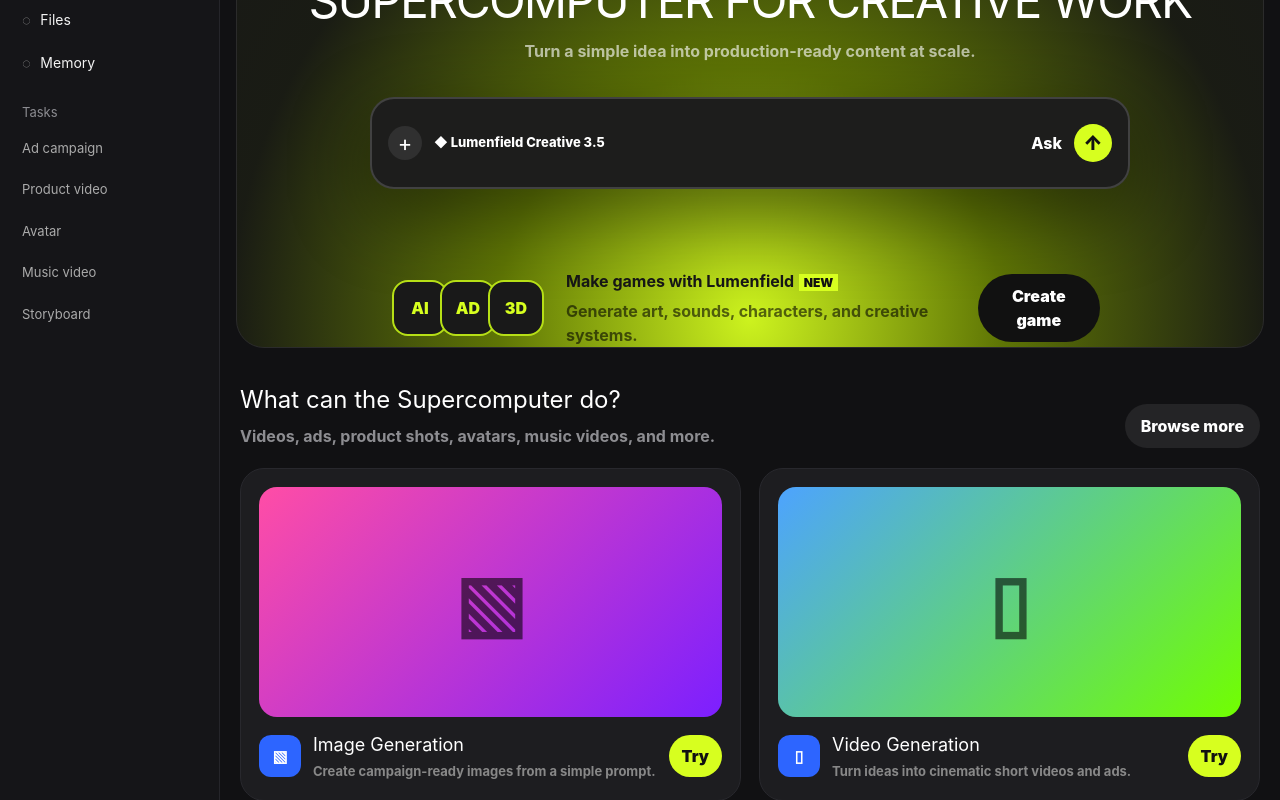
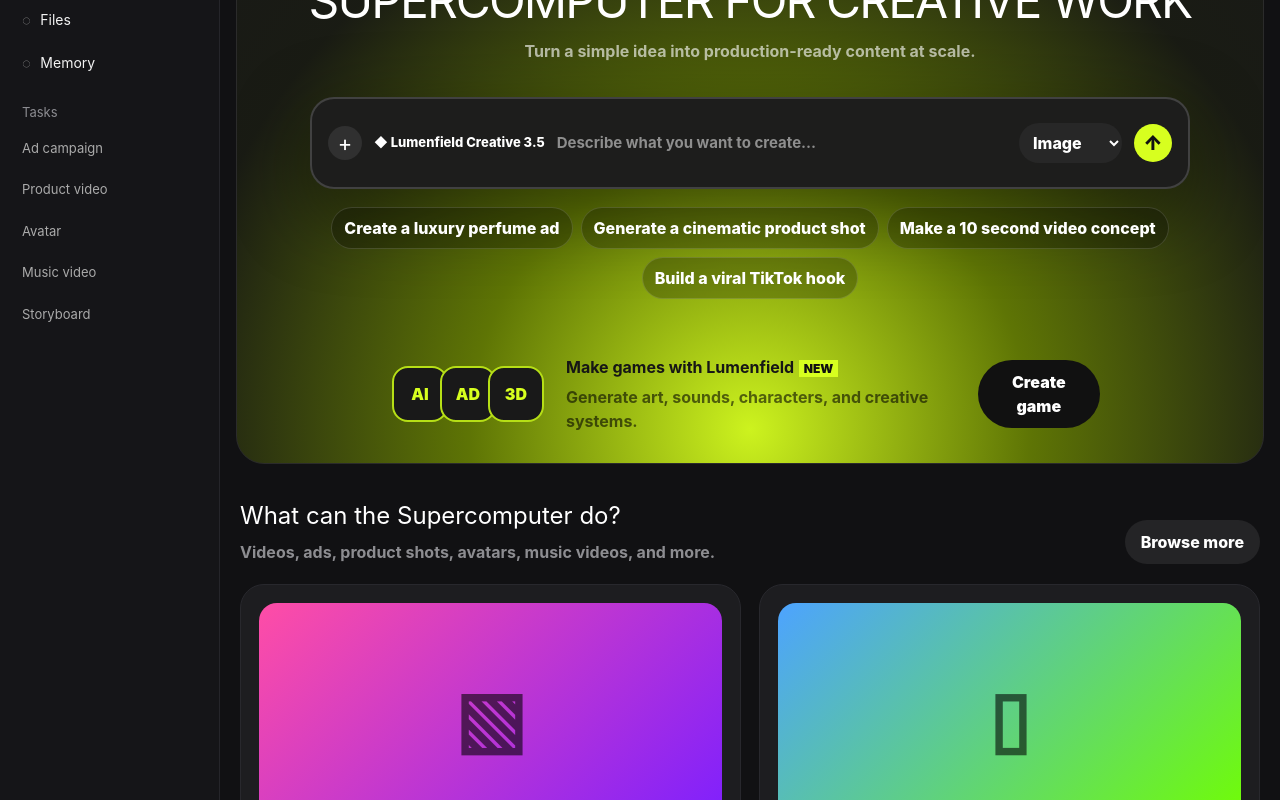
Before and after one commit to ayyildizhakan58-design/novaframe, a Next.js app: page /supercomputer in a window 1280 px wide. Shown: the part 280-1080 px from the top of the page. Built offline with nearby package versions, Linux system fonts and the light colour scheme.

Commit message:
Make Supercomputer prompt interactive

```diff
--- a/app/supercomputer/page.tsx
+++ b/app/supercomputer/page.tsx
@@ -1,77 +1,53 @@
+"use client";
+
+import { useState } from "react";
+
 const cards = [
-  {
-    title: "Image Generation",
-    desc: "Create campaign-ready images from a simple prompt.",
-    icon: "▧",
-    badge: "Try",
-    gradient: "linear-gradient(135deg, #ff4da6, #7c1fff)",
-  },
-  {
-    title: "Video Generation",
-    desc: "Turn ideas into cinematic short videos and ads.",
-    icon: "▯",
-    badge: "Try",
-    gradient: "linear-gradient(135deg, #4da3ff, #71ff00)",
-  },
-  {
-    title: "Product Studio",
-    desc: "Generate product shots, UGC concepts, and brand visuals.",
-    icon: "◈",
-    badge: "New",
-    gradient: "linear-gradient(135deg, #ffe66d, #ff4da6)",
-  },
-  {
-    title: "Creative Apps",
-    desc: "Explore reusable tools for ads, creators, and workflows.",
-    icon: "⌘",
-    badge: "Open",
-    gradient: "linear-gradient(135deg, #71ff00, #00d4ff)",
-  },
+  { title: "Image Generation", desc: "Create campaign-ready images from a simple prompt.", icon: "▧", badge: "Try", type: "image", gradient: "linear-gradient(135deg, #ff4da6, #7c1fff)" },
+  { title: "Video Generation", desc: "Turn ideas into cinematic short videos and ads.", icon: "▯", badge: "Try", type: "video", gradient: "linear-gradient(135deg, #4da3ff, #71ff00)" },
+  { title: "Product Studio", desc: "Generate product shots, UGC concepts, and brand visuals.", icon: "◈", badge: "New", type: "product", gradient: "linear-gradient(135deg, #ffe66d, #ff4da6)" },
+  { title: "Creative Apps", desc: "Explore reusable tools for ads, creators, and workflows.", icon: "⌘", badge: "Open", type: "apps", gradient: "linear-gradient(135deg, #71ff00, #00d4ff)" },
 ];
 
 const menu = ["New task", "Games", "Search", "My office", "Marketplace", "Files", "Memory"];
 const tasks = ["Ad campaign", "Product video", "Avatar", "Music video", "Storyboard"];
+const suggestions = ["Create a luxury perfume ad", "Generate a cinematic product shot", "Make a 10 second video concept", "Build a viral TikTok hook"];
 
 export default function SupercomputerPage() {
+  const [prompt, setPrompt] = useState("");
+  const [mode, setMode] = useState("image");
+  const [result, setResult] = useState<string | null>(null);
+  const [loading, setLoading] = useState(false);
+
+  function runPrompt(selectedMode = mode) {
+    const cleanPrompt = prompt.trim();
+    if (!cleanPrompt) {
+      setResult("Write a prompt first, then choose Image, Video, Product, or Apps.");
+      return;
+    }
+
+    setLoading(true);
+    setMode(selectedMode);
+    setResult(null);
+
+    setTimeout(() => {
+      setLoading(false);
+      setResult(`Ready to generate ${selectedMode} content for: ${cleanPrompt}\n\nNext step: connect this button to FAL, Runway, or Gemini API.`);
+    }, 700);
+  }
+
   return (
     <main style={styles.shell}>
       <aside style={styles.sidebar}>
-        <div style={styles.brandRow}>
-          <div style={styles.logo}>L</div>
-          <strong>Lumenfield</strong>
-        </div>
-
-        <nav style={styles.nav}>
-          {menu.map((item, index) => (
-            <a key={item} style={styles.navItem} href="#">
-              <span style={styles.navIcon}>{index === 0 ? "+" : "◌"}</span>
-              {item}
-              {item === "Games" && <span style={styles.newBadge}>NEW</span>}
-            </a>
-          ))}
-        </nav>
-
+        <div style={styles.brandRow}><div style={styles.logo}>L</div><strong>Lumenfield</strong></div>
+        <nav style={styles.nav}>{menu.map((item, index) => <a key={item} style={styles.navItem} href="#"><span style={styles.navIcon}>{index === 0 ? "+" : "◌"}</span>{item}{item === "Games" && <span style={styles.newBadge}>NEW</span>}</a>)}</nav>
         <div style={styles.taskTitle}>Tasks</div>
-        <div style={styles.taskList}>
-          {tasks.map((task) => (
-            <div key={task} style={styles.taskItem}>{task}</div>
-          ))}
-        </div>
-
-        <div style={styles.priceBox}>
-          <span>Pricing</span>
-          <b>30% OFF</b>
-        </div>
+        <div style={styles.taskList}>{tasks.map((task) => <button key={task} style={styles.taskItem} onClick={() => setPrompt(task)}>{task}</button>)}</div>
+        <div style={styles.priceBox}><span>Pricing</span><b>30% OFF</b></div>
       </aside>
 
       <section style={styles.content}>
-        <header style={styles.topbar}>
-          <button style={styles.roundButton}>□</button>
-          <div style={styles.topActions}>
-            <button style={styles.upgrade}>Upgrade</button>
-            <button style={styles.shortcut}>⌘ Shortcuts</button>
-          </div>
-        </header>
+        <header style={styles.topbar}><button style={styles.roundButton}>□</button><div style={styles.topActions}><button style={styles.upgrade}>Upgrade</button><button style={styles.shortcut}>⌘ Shortcuts</button></div></header>
 
         <section style={styles.hero}>
           <div style={styles.heroLogo}>L</div>
@@ -81,242 +57,51 @@
           <div style={styles.promptBox}>
             <button style={styles.plusButton}>+</button>
             <div style={styles.modelBadge}>◆ Lumenfield Creative 3.5</div>
-            <div style={styles.promptSpacer} />
-            <button style={styles.askButton}>Ask</button>
-            <button style={styles.sendButton}>↑</button>
+            <input style={styles.promptInput} value={prompt} onChange={(e) => setPrompt(e.target.value)} onKeyDown={(e) => { if (e.key === "Enter") runPrompt(); }} placeholder="Describe what you want to create..." />
+            <select style={styles.modeSelect} value={mode} onChange={(e) => setMode(e.target.value)}><option value="image">Image</option><option value="video">Video</option><option value="product">Product</option><option value="apps">Apps</option></select>
+            <button style={styles.sendButton} onClick={() => runPrompt()}>{loading ? "…" : "↑"}</button>
           </div>
 
-          <div style={styles.heroFooter}>
-            <div style={styles.peopleCluster}>
-              <span style={styles.avatar}>AI</span>
-              <span style={styles.avatar}>AD</span>
-              <span style={styles.avatar}>3D</span>
-            </div>
-            <div>
-              <strong>Make games with Lumenfield</strong> <span style={styles.inlineNew}>NEW</span>
-              <p style={styles.heroMiniText}>Generate art, sounds, characters, and creative systems.</p>
-            </div>
-            <button style={styles.createGame}>Create game</button>
-          </div>
+          <div style={styles.suggestions}>{suggestions.map((s) => <button key={s} style={styles.suggestion} onClick={() => setPrompt(s)}>{s}</button>)}</div>
+
+          <div style={styles.heroFooter}><div style={styles.peopleCluster}><span style={styles.avatar}>AI</span><span style={styles.avatar}>AD</span><span style={styles.avatar}>3D</span></div><div><strong>Make games with Lumenfield</strong> <span style={styles.inlineNew}>NEW</span><p style={styles.heroMiniText}>Generate art, sounds, characters, and creative systems.</p></div><button style={styles.createGame} onClick={() => setPrompt("Create a game concept with characters, world, levels, and art direction")}>Create game</button></div>
         </section>
 
-        <section style={styles.sectionHead}>
-          <div>
-            <h2 style={styles.h2}>What can the Supercomputer do?</h2>
-            <p style={styles.muted}>Videos, ads, product shots, avatars, music videos, and more.</p>
-          </div>
-          <button style={styles.browse}>Browse more</button>
-        </section>
+        {result && <pre style={styles.resultBox}>{result}</pre>}
 
-        <section style={styles.grid}>
-          {cards.map((card) => (
-            <article key={card.title} style={styles.card}>
-              <div style={{ ...styles.thumb, background: card.gradient }}>
-                <span style={styles.thumbIcon}>{card.icon}</span>
-              </div>
-              <div style={styles.cardFooter}>
-                <div style={styles.cardIcon}>{card.icon}</div>
-                <div>
-                  <h3 style={styles.cardTitle}>{card.title}</h3>
-                  <p style={styles.cardDesc}>{card.desc}</p>
-                </div>
-                <button style={styles.tryButton}>{card.badge}</button>
-              </div>
-            </article>
-          ))}
-        </section>
+        <section style={styles.sectionHead}><div><h2 style={styles.h2}>What can the Supercomputer do?</h2><p style={styles.muted}>Videos, ads, product shots, avatars, music videos, and more.</p></div><button style={styles.browse}>Browse more</button></section>
+
+        <section style={styles.grid}>{cards.map((card) => <article key={card.title} style={styles.card}><div style={{ ...styles.thumb, background: card.gradient }}><span style={styles.thumbIcon}>{card.icon}</span></div><div style={styles.cardFooter}><div style={styles.cardIcon}>{card.icon}</div><div><h3 style={styles.cardTitle}>{card.title}</h3><p style={styles.cardDesc}>{card.desc}</p></div><button style={styles.tryButton} onClick={() => runPrompt(card.type)}>{card.badge}</button></div></article>)}</section>
       </section>
     </main>
   );
 }
 
 const styles: Record<string, React.CSSProperties> = {
-  shell: {
-    minHeight: "100vh",
-    display: "grid",
-    gridTemplateColumns: "220px 1fr",
-    background: "#111113",
-    color: "#fff",
-    fontFamily: "Inter, ui-sans-serif, system-ui, -apple-system, BlinkMacSystemFont, Segoe UI, sans-serif",
-  },
-  sidebar: {
-    minHeight: "100vh",
-    background: "#151518",
-    borderRight: "1px solid #25252a",
-    padding: "16px 12px",
-    position: "sticky",
-    top: 0,
-  },
+  shell: { minHeight: "100vh", display: "grid", gridTemplateColumns: "220px 1fr", background: "#111113", color: "#fff", fontFamily: "Inter, ui-sans-serif, system-ui, -apple-system, BlinkMacSystemFont, Segoe UI, sans-serif" },
+  sidebar: { minHeight: "100vh", background: "#151518", borderRight: "1px solid #25252a", padding: "16px 12px", position: "sticky", top: 0 },
   brandRow: { display: "flex", alignItems: "center", gap: 10, marginBottom: 22 },
-  logo: {
-    width: 28,
-    height: 28,
-    borderRadius: 9,
-    display: "grid",
-    placeItems: "center",
-    color: "#111",
-    fontWeight: 900,
-    background: "linear-gradient(135deg, #d7ff1f, #71ff00)",
-    boxShadow: "0 0 20px rgba(215,255,31,.35)",
-  },
+  logo: { width: 28, height: 28, borderRadius: 9, display: "grid", placeItems: "center", color: "#111", fontWeight: 900, background: "linear-gradient(135deg, #d7ff1f, #71ff00)", boxShadow: "0 0 20px rgba(215,255,31,.35)" },
   nav: { display: "grid", gap: 6 },
-  navItem: {
-    minHeight: 34,
-    display: "flex",
-    alignItems: "center",
-    gap: 10,
-    padding: "8px 10px",
-    borderRadius: 10,
-    color: "#f2f2f2",
-    textDecoration: "none",
-    fontSize: 14,
-  },
-  navIcon: { color: "#999" },
-  newBadge: {
-    marginLeft: "auto",
-    fontSize: 10,
-    fontWeight: 800,
-    color: "#111",
-    background: "#d7ff1f",
-    borderRadius: 999,
-    padding: "2px 6px",
-  },
-  taskTitle: { color: "#8c8c91", fontSize: 13, margin: "22px 10px 8px" },
-  taskList: { display: "grid", gap: 6 },
-  taskItem: { padding: "8px 10px", color: "#aaa", fontSize: 13, borderRadius: 8 },
-  priceBox: {
-    position: "absolute",
-    left: 12,
-    right: 12,
-    bottom: 16,
-    display: "flex",
-    justifyContent: "space-between",
-    alignItems: "center",
-    padding: "10px 12px",
-    borderRadius: 12,
-    background: "#1f2315",
-    color: "#d7ff1f",
-    fontSize: 13,
-  },
-  content: { padding: "12px 16px 60px" },
-  topbar: { display: "flex", justifyContent: "space-between", alignItems: "center", marginBottom: 10 },
-  roundButton: {
-    width: 32,
-    height: 32,
-    borderRadius: 999,
-    border: "1px solid #333",
-    background: "#222",
-    color: "#ccc",
-  },
-  topActions: { display: "flex", gap: 8 },
-  upgrade: {
-    border: 0,
-    background: "#d7ff1f",
-    color: "#111",
-    borderRadius: 999,
-    padding: "9px 18px",
-    fontWeight: 800,
-  },
-  shortcut: {
-    border: 0,
-    background: "#222",
-    color: "#ddd",
-    borderRadius: 999,
-    padding: "9px 14px",
-    fontWeight: 700,
-  },
-  hero: {
-    minHeight: 560,
-    borderRadius: 28,
-    padding: "90px 24px 0",
-    textAlign: "center",
-    overflow: "hidden",
-    background:
-      "radial-gradient(circle at 50% 95%, rgba(215,255,31,.95), rgba(120,150,0,.75) 34%, rgba(26,28,20,.95) 70%, #181818 100%)",
-    border: "1px solid #2b2b2b",
-  },
-  heroLogo: {
-    width: 78,
-    height: 78,
-    borderRadius: 22,
-    display: "grid",
-    placeItems: "center",
-    margin: "0 auto 24px",
-    color: "#101010",
-    fontSize: 38,
-    fontWeight: 950,
-    background: "linear-gradient(135deg, #edff85, #bfff00)",
-    boxShadow: "0 0 35px rgba(215,255,31,.45), inset 0 0 0 4px rgba(0,0,0,.2)",
-  },
-  title: { fontSize: "clamp(30px, 4vw, 48px)", lineHeight: 1, margin: 0, letterSpacing: "-.04em" },
-  subtitle: { color: "rgba(255,255,255,.62)", fontWeight: 700, marginTop: 14 },
-  promptBox: {
-    width: "min(760px, 94%)",
-    minHeight: 92,
-    margin: "34px auto 80px",
-    display: "flex",
-    alignItems: "center",
-    gap: 12,
-    padding: "0 16px",
-    borderRadius: 24,
-    background: "#1d1d1c",
-    border: "2px solid rgba(255,255,255,.16)",
-    boxShadow: "0 22px 80px rgba(0,0,0,.45)",
-  },
-  plusButton: { width: 34, height: 34, borderRadius: 999, border: 0, background: "#303030", color: "#fff", fontSize: 22 },
-  modelBadge: { fontSize: 13, color: "#fff", fontWeight: 800 },
-  promptSpacer: { flex: 1 },
-  askButton: { border: 0, background: "transparent", color: "#fff", fontWeight: 800 },
-  sendButton: { width: 38, height: 38, borderRadius: 999, border: 0, background: "#d7ff1f", color: "#111", fontWeight: 900, fontSize: 20 },
-  heroFooter: {
-    width: "min(700px, 95%)",
-    margin: "0 auto",
-    display: "flex",
-    alignItems: "center",
-    justifyContent: "center",
-    gap: 22,
-    color: "#161616",
-    textAlign: "left",
-  },
-  peopleCluster: { display: "flex" },
-  avatar: {
-    width: 56,
-    height: 56,
-    borderRadius: 16,
-    display: "grid",
-    placeItems: "center",
-    background: "#191919",
-    color: "#d7ff1f",
-    border: "2px solid #b6df16",
-    marginLeft: -8,
-    fontWeight: 900,
-  },
-  inlineNew: { background: "#d7ff1f", color: "#111", fontSize: 12, fontWeight: 900, padding: "1px 5px" },
-  heroMiniText: { margin: "6px 0 0", color: "rgba(0,0,0,.58)", fontWeight: 700 },
-  createGame: { border: 0, borderRadius: 999, background: "#111", color: "#fff", padding: "10px 16px", fontWeight: 900 },
-  sectionHead: {
-    width: "min(1020px, 100%)",
-    margin: "34px auto 20px",
-    display: "flex",
-    justifyContent: "space-between",
-    alignItems: "end",
-  },
-  h2: { margin: 0, fontSize: 24 },
-  muted: { color: "#8d8d91", margin: "6px 0 0", fontWeight: 700 },
-  browse: { border: 0, borderRadius: 999, background: "#242426", color: "#fff", padding: "10px 16px", fontWeight: 800 },
-  grid: {
-    width: "min(1020px, 100%)",
-    margin: "0 auto",
-    display: "grid",
-    gridTemplateColumns: "repeat(2, minmax(0, 1fr))",
-    gap: 18,
-  },
-  card: { background: "#1d1d20", border: "1px solid #28282d", borderRadius: 24, padding: 18, overflow: "hidden" },
-  thumb: { minHeight: 230, borderRadius: 18, display: "grid", placeItems: "center" },
-  thumbIcon: { fontSize: 76, color: "rgba(0,0,0,.58)", fontWeight: 900 },
-  cardFooter: { display: "flex", alignItems: "center", gap: 12, marginTop: 14 },
-  cardIcon: { width: 42, height: 42, borderRadius: 12, display: "grid", placeItems: "center", background: "#2d65ff", fontWeight: 900 },
-  cardTitle: { margin: 0, fontSize: 18 },
-  cardDesc: { margin: "4px 0 0", color: "#888", fontSize: 13, fontWeight: 700 },
-  tryButton: { marginLeft: "auto", border: 0, background: "#d7ff1f", color: "#111", borderRadius: 999, padding: "9px 13px", fontWeight: 900 },
+  navItem: { minHeight: 34, display: "flex", alignItems: "center", gap: 10, padding: "8px 10px", borderRadius: 10, color: "#f2f2f2", textDecoration: "none", fontSize: 14 },
+  navIcon: { color: "#999" }, newBadge: { marginLeft: "auto", fontSize: 10, fontWeight: 800, color: "#111", background: "#d7ff1f", borderRadius: 999, padding: "2px 6px" },
+  taskTitle: { color: "#8c8c91", fontSize: 13, margin: "22px 10px 8px" }, taskList: { display: "grid", gap: 6 },
+  taskItem: { textAlign: "left", border: 0, background: "transparent", padding: "8px 10px", color: "#aaa", fontSize: 13, borderRadius: 8, cursor: "pointer" },
+  priceBox: { position: "absolute", left: 12, right: 12, bottom: 16, display: "flex", justifyContent: "space-between", alignItems: "center", padding: "10px 12px", borderRadius: 12, background: "#1f2315", color: "#d7ff1f", fontSize: 13 },
+  content: { padding: "12px 16px 60px" }, topbar: { display: "flex", justifyContent: "space-between", alignItems: "center", marginBottom: 10 },
+  roundButton: { width: 32, height: 32, borderRadius: 999, border: "1px solid #333", background: "#222", color: "#ccc" }, topActions: { display: "flex", gap: 8 },
+  upgrade: { border: 0, background: "#d7ff1f", color: "#111", borderRadius: 999, padding: "9px 18px", fontWeight: 800 }, shortcut: { border: 0, background: "#222", color: "#ddd", borderRadius: 999, padding: "9px 14px", fontWeight: 700 },
+  hero: { minHeight: 560, borderRadius: 28, padding: "90px 24px 30px", textAlign: "center", overflow: "hidden", background: "radial-gradient(circle at 50% 95%, rgba(215,255,31,.95), rgba(120,150,0,.75) 34%, rgba(26,28,20,.95) 70%, #181818 100%)", border: "1px solid #2b2b2b" },
+  heroLogo: { width: 78, height: 78, borderRadius: 22, display: "grid", placeItems: "center", margin: "0 auto 24px", color: "#101010", fontSize: 38, fontWeight: 950, background: "linear-gradient(135deg, #edff85, #bfff00)", boxShadow: "0 0 35px rgba(215,255,31,.45), inset 0 0 0 4px rgba(0,0,0,.2)" },
+  title: { fontSize: "clamp(30px, 4vw, 48px)", lineHeight: 1, margin: 0, letterSpacing: "-.04em" }, subtitle: { color: "rgba(255,255,255,.62)", fontWeight: 700, marginTop: 14 },
+  promptBox: { width: "min(880px, 94%)", minHeight: 92, margin: "34px auto 18px", display: "flex", alignItems: "center", gap: 12, padding: "0 16px", borderRadius: 24, background: "#1d1d1c", border: "2px solid rgba(255,255,255,.16)", boxShadow: "0 22px 80px rgba(0,0,0,.45)" },
+  plusButton: { width: 34, height: 34, borderRadius: 999, border: 0, background: "#303030", color: "#fff", fontSize: 22 }, modelBadge: { fontSize: 13, color: "#fff", fontWeight: 800, whiteSpace: "nowrap" },
+  promptInput: { flex: 1, minWidth: 120, border: 0, outline: 0, background: "transparent", color: "#fff", fontSize: 15, fontWeight: 700 }, modeSelect: { border: 0, background: "#272727", color: "#fff", borderRadius: 999, padding: "9px 10px", fontWeight: 800 },
+  sendButton: { width: 38, height: 38, borderRadius: 999, border: 0, background: "#d7ff1f", color: "#111", fontWeight: 900, fontSize: 20, cursor: "pointer" },
+  suggestions: { width: "min(880px, 94%)", margin: "0 auto 56px", display: "flex", flexWrap: "wrap", gap: 8, justifyContent: "center" }, suggestion: { border: "1px solid rgba(255,255,255,.14)", background: "rgba(0,0,0,.25)", color: "#fff", borderRadius: 999, padding: "8px 12px", fontWeight: 800 },
+  heroFooter: { width: "min(700px, 95%)", margin: "0 auto", display: "flex", alignItems: "center", justifyContent: "center", gap: 22, color: "#161616", textAlign: "left" }, peopleCluster: { display: "flex" },
+  avatar: { width: 56, height: 56, borderRadius: 16, display: "grid", placeItems: "center", background: "#191919", color: "#d7ff1f", border: "2px solid #b6df16", marginLeft: -8, fontWeight: 900 }, inlineNew: { background: "#d7ff1f", color: "#111", fontSize: 12, fontWeight: 900, padding: "1px 5px" }, heroMiniText: { margin: "6px 0 0", color: "rgba(0,0,0,.58)", fontWeight: 700 }, createGame: { border: 0, borderRadius: 999, background: "#111", color: "#fff", padding: "10px 16px", fontWeight: 900 },
+  resultBox: { width: "min(1020px, 100%)", margin: "18px auto", padding: 18, borderRadius: 18, background: "#1d1d20", color: "#d7ff1f", whiteSpace: "pre-wrap", border: "1px solid #28282d" },
+  sectionHead: { width: "min(1020px, 100%)", margin: "34px auto 20px", display: "flex", justifyContent: "space-between", alignItems: "end" }, h2: { margin: 0, fontSize: 24 }, muted: { color: "#8d8d91", margin: "6px 0 0", fontWeight: 700 }, browse: { border: 0, borderRadius: 999, background: "#242426", color: "#fff", padding: "10px 16px", fontWeight: 800 },
+  grid: { width: "min(1020px, 100%)", margin: "0 auto", display: "grid", gridTemplateColumns: "repeat(2, minmax(0, 1fr))", gap: 18 }, card: { background: "#1d1d20", border: "1px solid #28282d", borderRadius: 24, padding: 18, overflow: "hidden" }, thumb: { minHeight: 230, borderRadius: 18, display: "grid", placeItems: "center" }, thumbIcon: { fontSize: 76, color: "rgba(0,0,0,.58)", fontWeight: 900 }, cardFooter: { display: "flex", alignItems: "center", gap: 12, marginTop: 14 }, cardIcon: { width: 42, height: 42, borderRadius: 12, display: "grid", placeItems: "center", background: "#2d65ff", fontWeight: 900 }, cardTitle: { margin: 0, fontSize: 18 }, cardDesc: { margin: "4px 0 0", color: "#888", fontSize: 13, fontWeight: 700 }, tryButton: { marginLeft: "auto", border: 0, background: "#d7ff1f", color: "#111", borderRadius: 999, padding: "9px 13px", fontWeight: 900, cursor: "pointer" },
 };
```
